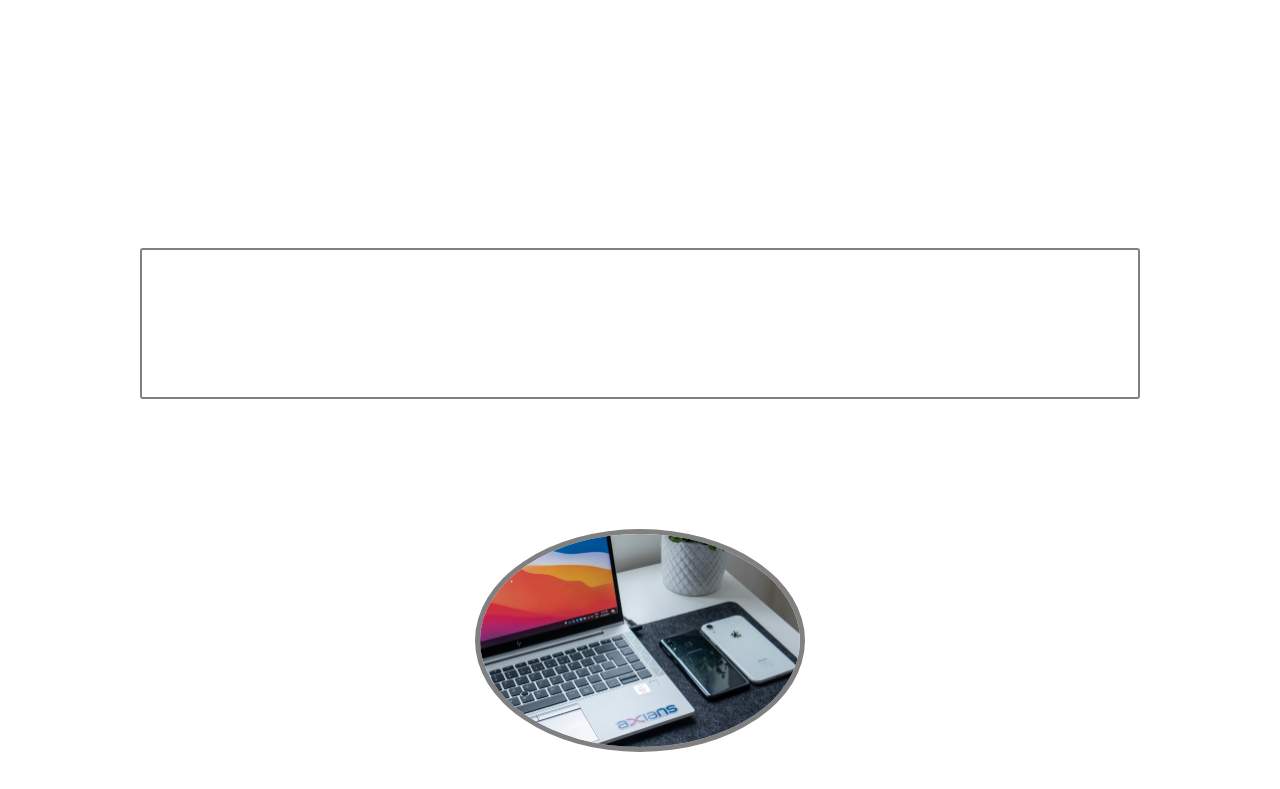
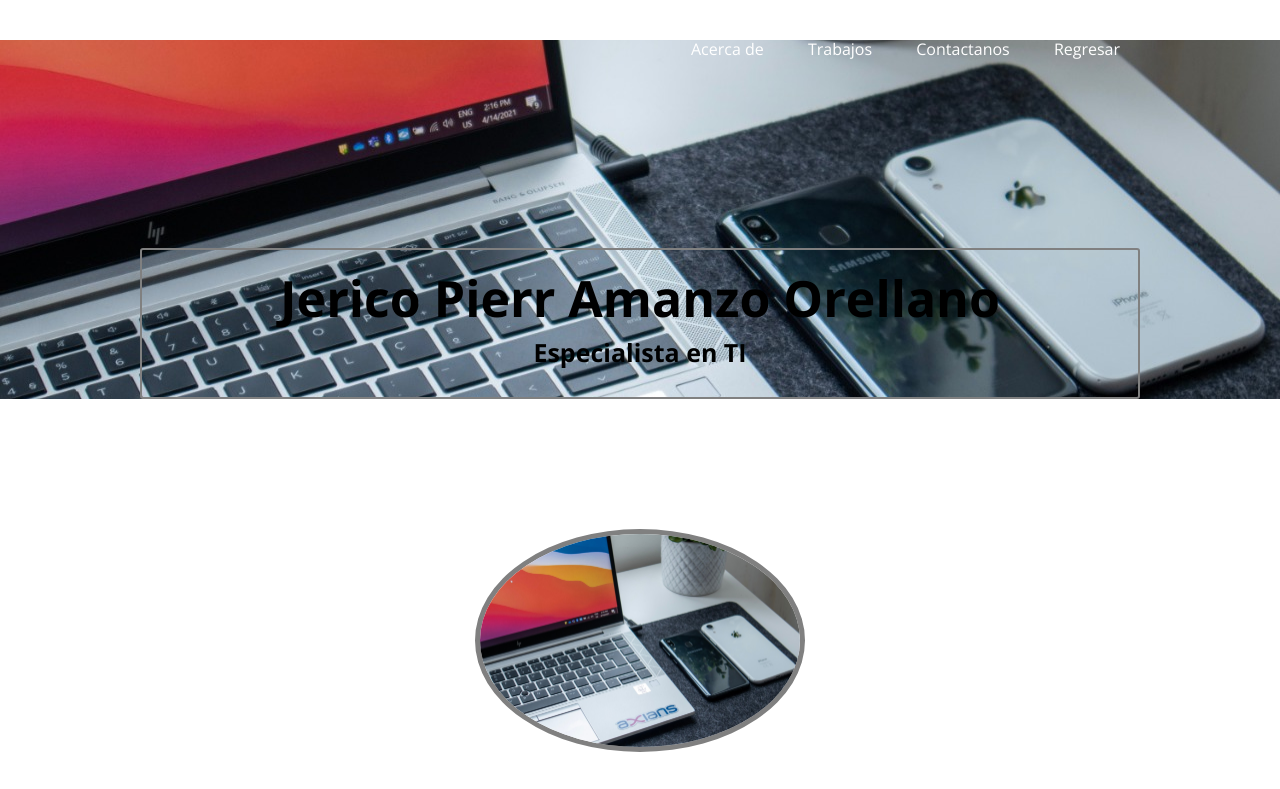
Before and after one commit to jerico-amanzo/jericoamanzo.github.io, a plain HTML site: page archivos/ejemplo1/index.html in a window 1280 px wide. Shown: the top 789 px of the page. Drawn offline with nearby package versions, Linux system fonts and the light colour scheme.

Commit message:
Ejemplo 1
Ejemplo 1

```diff
--- a/archivos/ejemplo1/css/estilo.css
+++ b/archivos/ejemplo1/css/estilo.css
@@ -13,6 +13,7 @@
   /* -------------------------------------Cabecera--------------------------------- */
   /* Aplicamos estilos al contendor */
   .contenedor {
+    color: black;
     width: 90%;
     max-width: 1000px;
     margin: auto;
@@ -20,7 +21,7 @@
 
   /* Aplicamos al header */
   header {
-    background: url("/img/foto2.jpg");
+    background: url("/archivos/ejemplo1/img/foto.jpeg");
     background-repeat: no-repeat;
     background-position: center;
     max-height: 600px;
@@ -60,7 +61,7 @@
 
   header .contenedortexto .texto h1,
   header .contenedortexto .texto h2 {
-    color: white;
+    color: black;
     font-weight: bolder;
     margin: 0;
   }
--- a/archivos/ejemplo1/index.html
+++ b/archivos/ejemplo1/index.html
@@ -20,11 +20,12 @@
                     <a href="#">Acerca de</a>
                     <a href="#">Trabajos</a>
                     <a href="#">Contactanos</a>
+                    <a href="/index.html">Regresar</a>
                 </nav>
             </div>
             <div class="contenedortexto">
                 <div class="texto">
-                    <h1 class="nombre">Mario Antonio Huapalla Morales</h1>
+                    <h1 class="nombre">Jerico Pierr Amanzo Orellano</h1>
                     <h2 class="profesion">Especialista en TI</h2>
                 </div>
 
```
Also changed, not shown: index.html (+7 -0 lines), css/estilo.css (added).
